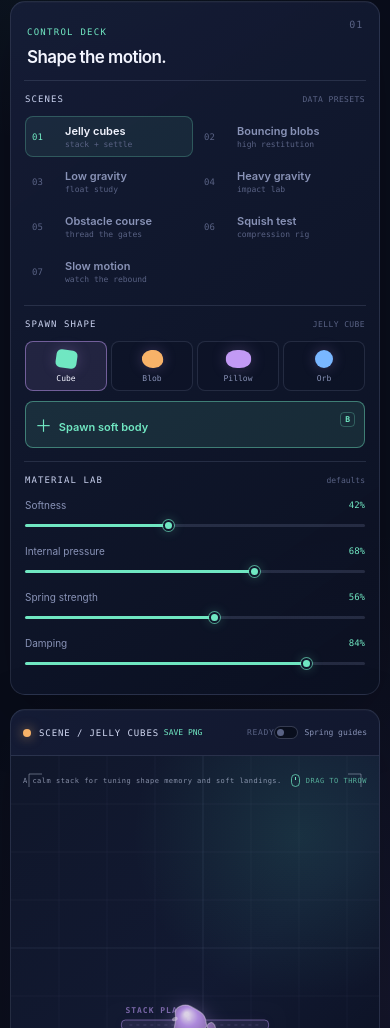
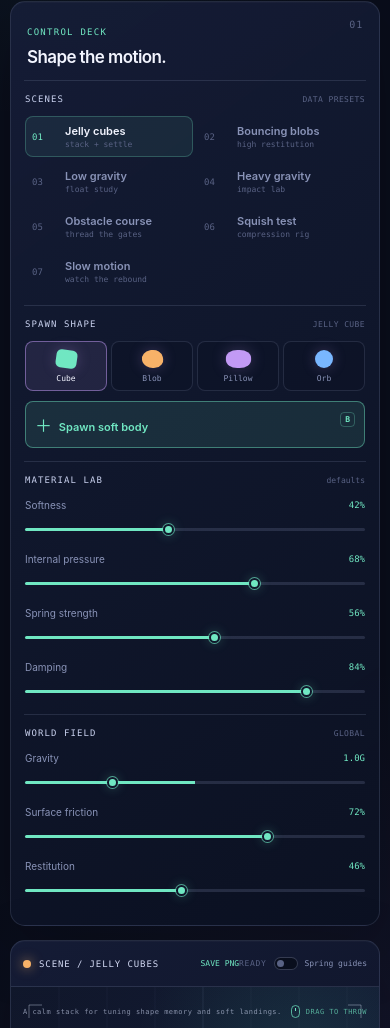
Before and after one commit to costachestefy90-source/squish-circuit, a website built with Vite: page index.html in a window 390 px wide. Shown: the part 72-1100 px from the top of the page. Built offline with nearby package versions, Linux system fonts and the light colour scheme.

Commit message:
responsive: keep world controls usable on mobile

```diff
--- a/src/style.css
+++ b/src/style.css
@@ -300,7 +300,7 @@ input[type='range']::-moz-range-thumb { width: 9px; height: 9px; border: 2px sol
   .stage-panel { grid-row: 2; min-height: 550px; }
   .controls-panel, .inspector-panel { height: auto; }
   .controls-panel { grid-row: 1; max-height: none; }
-  .controls-panel .world-section { display: none; }
+  .controls-panel .world-section { display: block; }
   .controls-panel { padding: 15px 13px 12px; }
   .panel-heading { padding-bottom: 13px; }
   .panel-heading h1, .panel-heading h2 { font-size: 17px; }
@@ -317,7 +317,9 @@ input[type='range']::-moz-range-thumb { width: 9px; height: 9px; border: 2px sol
   .inspector-footer { margin-top: 14px; }
   .stage-toolbar { min-height: 46px; padding-inline: 12px; }
   .stage-tools { gap: 0; }
+  .export-status { min-width: 0; margin-right: 8px; }
   .stage-tools .stage-resolution { display: none; }
+  input[type='range'] { height: 20px; }
   .stage-wrap { min-height: 400px; }
   .stage-overlay { left: 12px; right: 12px; font-size: 7px; }
   .stage-overlay-bottom span:nth-child(2) { display: none; }
```
Also changed, not shown: docs/DEVLOG.md (+4 -0 lines), README.md.
